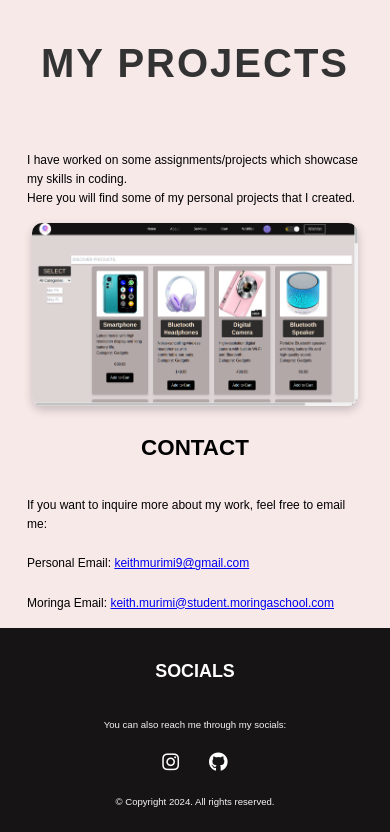
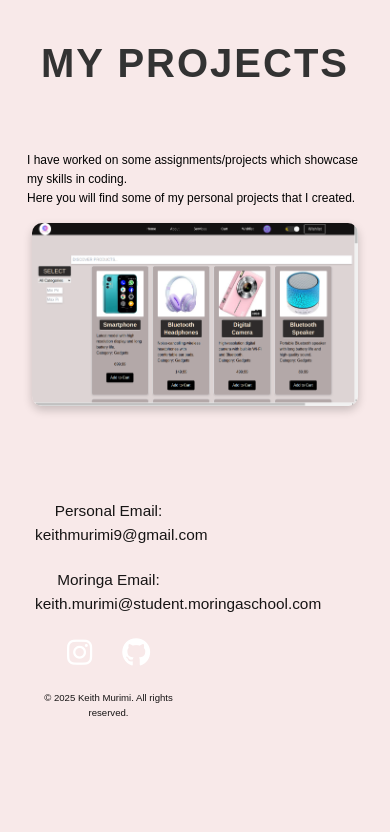
Before and after one commit to Umbrellaisnothere/My-portfolio, a plain HTML site: page index.html in a window 390 px wide. Shown: the part 969-1801 px from the top of the page. After the commit the page ends 1705 px from the top, so only its background shows below. Drawn offline with Linux system fonts and the light colour scheme.

Commit message:
Worked on the footer and some styles for the resolutions

```diff
--- a/css/style.css
+++ b/css/style.css
@@ -28,6 +28,7 @@ header {
     background-color: rgb(22, 20, 20);
     padding: 14px 20px;
     font-size: 1.2em;
+    flex:1 1 0;
     z-index: 1000;
 }
 
@@ -40,7 +41,7 @@ header .menu a {
 }
 
 header .menu a:hover {
-    color: rgb(185, 185, 4);
+    color: rgb(170, 170, 161);
 }
 
 button#toggle-dark-mode {
@@ -195,14 +196,6 @@ section {
     box-shadow: 0 10px 15px rgba(0, 0, 0, 0.3);
 }
 
-#Contact a:hover{
-    color: rgb(118, 118, 240);
-}
-
-#Contact a:visited{
-    color: purple;
-}
-
 #projects-section {
     padding: 50px 0;
     background-color: #f9f9f9;
@@ -276,28 +269,67 @@ section {
     opacity: 0.9;
 }
 
-footer {
-    color: whitesmoke;
+#Contact-Socials {
     text-align: center;
-    padding: 20px;
-    margin: 0 auto;
-    max-width: 1200px;
-    background-color: rgb(22, 20, 20);
+    margin: 100px auto 40px;
+    max-width: 800px;
+  }
+
+  #Contact-Socials h2 {
+    font-size: 2em;
+    text-transform: uppercase;
+    margin-bottom: 20px;
+  }
+
+  .contact-details p {
+    font-size: 1.2em;
+    margin: 10px 0;
+  }
+
+  .contact-details a {
+    text-decoration: none;
+    color: rgb(22, 20, 20);
+    transition: color 0.3s ease-in-out;
+  }
+
+  .contact-details a:hover {
+    color: rgb(118, 118, 240);
+  }
+
+  .social-icons {
+    margin-top: 20px;
+  }
+
+  .social-icons a {
+    margin: 0 10px;
+    font-size: 1.5em;
+    color: rgb(22, 20, 20);
+    transition: color 0.3s ease-in-out, transform 0.3s ease-in-out;
+  }
+
+  .social-icons a:hover {
+    color: rgb(185, 185, 4);
+    transform: scale(1.2);
+  }
+
+#Contact a:visited{
+    color: purple;
 }
 
-footer p{
-    left: 9.5px;
+footer {
+    color: rgb(22, 20, 20);
+    text-align: center;
+    margin-top: 20%;
+    margin-right: 50%;
+    padding: 30px 20px;
 }
 
 #Socials h2 {
     color: white;
 }
 
-.social-icons, .project-icons {
-    font-size: 2em;
-    display: flex;
-    justify-content:center;
-    margin: 20px;
+footer p{
+    margin: 0;
 }
 
 .social-icons a {
@@ -309,6 +341,13 @@ footer p{
 .social-icons a:hover {
     transform: scale(1.2);
     color: purple
+}
+
+.social-icons, .project-icons {
+    font-size: 2em;
+    display: flex;
+    justify-content:center;
+    margin: 20px;
 }
 
 
@@ -450,8 +489,9 @@ footer p{
 
 @media (max-width: 320px) {
     header {
-        padding: 8px;
+        padding: 10px;
         width: 100%;
+        margin-right: 0;
         display: flex;
         justify-content: space-between;
         align-items: center;
@@ -460,9 +500,9 @@ footer p{
 
     header h1 {
         font-size: 1em;
-        margin: 0;
+        /* margin: 0; */
         padding: 3px;
-        white-space: nowrap;
+        /* white-space: nowrap; */
     }
 
     header .menu a {
@@ -477,16 +517,17 @@ footer p{
         margin: 10px 0;
     }
 
+    button#toggle-dark-mode {
+        display: none;
+        /* font-size: 0.8em;
+        padding: 5px;
+        margin-left: px; */ /* To use for later*/
+    }
+
     .animated-letter {
         display: inline-block;
-        margin: 0 2px; /* Reduces space between letters */
-        font-size: 1.1em; /* Adjusts size for small screens */
-    }
-
-    button#toggle-dark-mode {
-        font-size: 0.8em;
-        padding: 5px;
-        margin-left: 5px;
+        margin: 0 2px;
+        font-size: 1.2em;
     }
 
     h1.center {
@@ -497,6 +538,7 @@ footer p{
 
     h2 {
         font-size: 1em;
+        margin-top: 20%;
     }
 
     p {
@@ -524,7 +566,8 @@ footer p{
 
     footer {
         font-size: 0.8em;
-        padding: 8px;
+        padding: 5px;
         text-align: center;
+        width: 300px;
     }
 }
--- a/index.html
+++ b/index.html
@@ -16,7 +16,6 @@
         <a href="#Home">Home</a>
         <a href="#AboutMe">About Me</a>
         <a href="#SomeProjects">Projects</a>
-        <a href="#Contact">Contact</a>
       </div>
       <button id="toggle-dark-mode">
         <i class="fa-solid fa-circle-half-stroke"></i>
@@ -72,31 +71,31 @@
 
     </section>
 
-    <section id="Contact">
-      <h2>Contact</h2>
-      <p>If you want to inquire more about my work, feel free to email me:</p>
-        <p>Personal Email: <a href="mailto:keithmurimi9@gmail.com" target="_blank">keithmurimi9@gmail.com</a></p>
-        <p>Moringa Email: <a href="mailto:keith.murimi@student.moringaschool.com" target="blank">keith.murimi@student.moringaschool.com</a></p>
-      </section>
+    <section id="footer">
+      <footer>
+        <div class="footer-content">
+          <div class="contact-details">
+            <p>Personal Email:
+              <a href="mailto:keithmurimi9@gmail.com" target="_blank">keithmurimi9@gmail.com</a>
+            </p>
+            <p>Moringa Email:
+              <a href="mailto:keith.murimi@student.moringaschool.com" target="_blank">keith.murimi@student.moringaschool.com</a>
+            </p>
+          </div>
 
-    <footer>
-      <section id="Socials">
-        <h2>Socials</h2>
-        <p>You can also reach me through my socials:</p>
           <div class="social-icons">
-          <a href="https://www.instagram.com/jus_umbrella/" target="_blank" rel="noopener noreferrer" title="Instagram">
+            <a href="https://www.instagram.com/ohnoitsumbrella/" target="_blank" rel="noopener noreferrer" title="Instagram">
               <i class="fa-brands fa-instagram"></i>
             </a>
-
             <a href="https://github.com/Umbrellaisnothere" target="_blank" rel="noopener noreferrer" title="GitHub">
               <i class="fa-brands fa-github"></i>
             </a>
           </div>
+        </div>
+        <p class="footer-text">&copy; 2025 Keith Murimi. All rights reserved.</p>
+      </footer>
     </section>
 
-      <p>&copy; Copyright 2024. All rights reserved.</p>
-    </footer>
-   </div>
 
     <script src="script.js"></script>
   </body>
```
Lines whose indentation alone changed are shown as unchanged.
